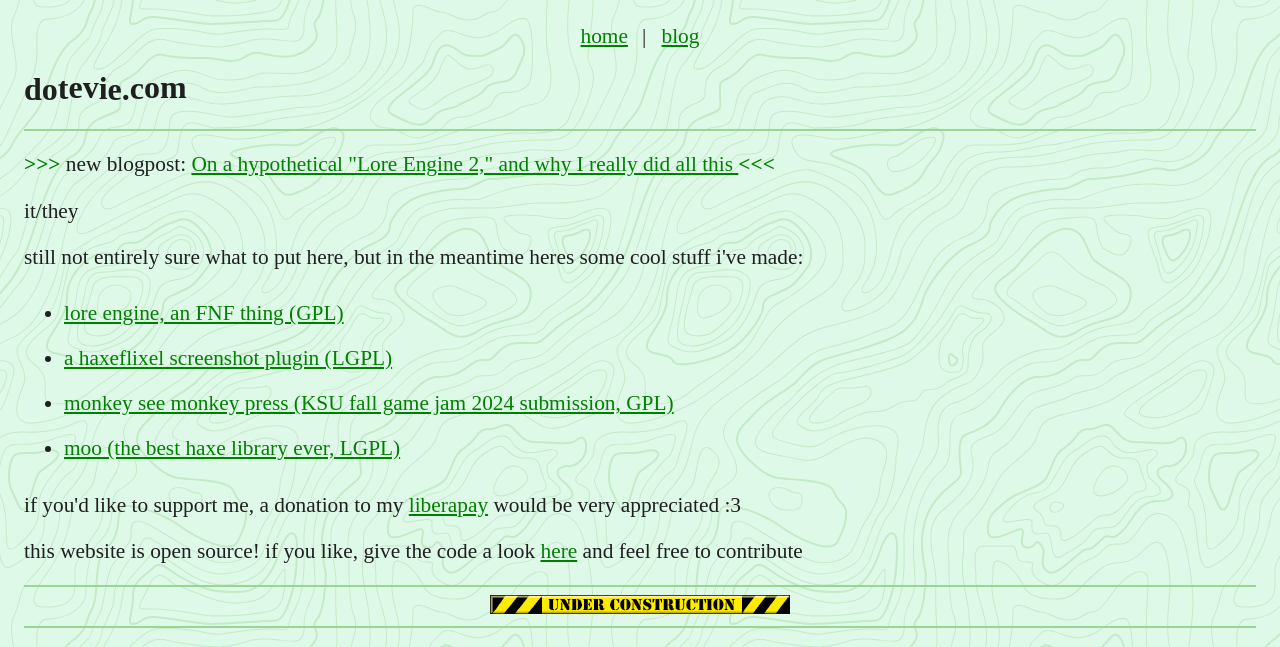
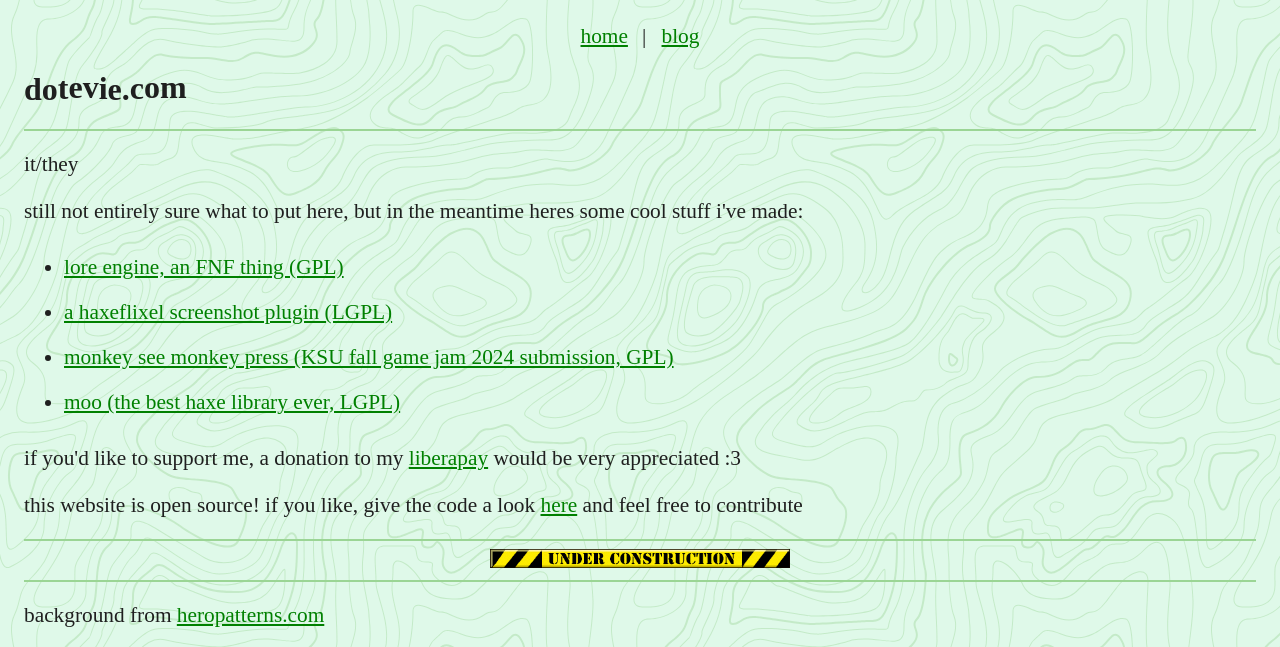
Before and after one commit to dotevie/dotevie.com, a website: page docs/index.html in a window 1280 px wide. Shown: the top 647 px of the page. Drawn offline with Linux system fonts and the light colour scheme; no server answers.

Commit message:
remove new message

```diff
--- a/docs/index.html
+++ b/docs/index.html
@@ -49,8 +49,7 @@
             <p2>this <strong>shouldn't</strong> break anything, but if it does, please open a github issue!!</p>
             <hr />
         </noscript>
-        <p><span class="indicator">>>></span> new blogpost:  <a href="blogs/lore-engine-2.html">On a hypothetical "Lore Engine 2," and why I really did all this
-</a><span class="indicator"><<<</span> </p>
+
         <p>it/they</p>
         <!-- <p id="listening" class="needsJS">currently listening to: (fetching)</p> -->
         <p>still not entirely sure what to put here, but in the meantime heres some cool stuff i've made:</p>
```
